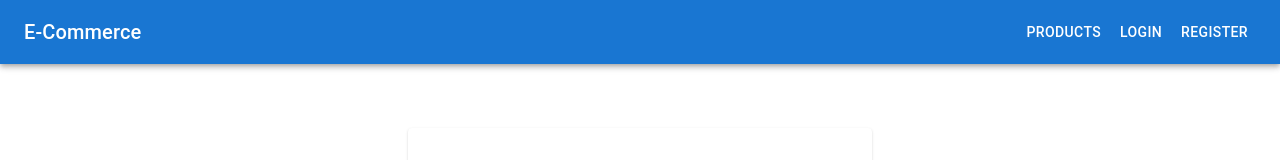
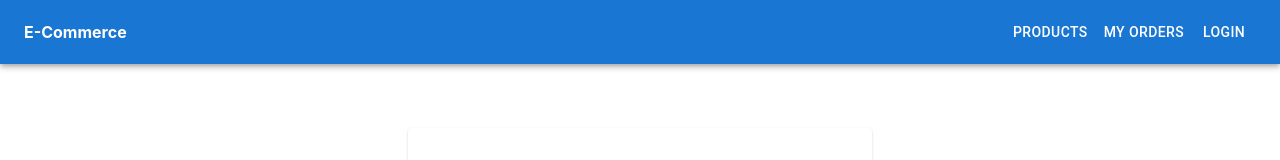
Before and after one commit to NabilShah/ecom-frontend, a React (Create React App) app: page /admin/login in a window 1280 px wide. Shown: the top 160 px of the page. Built offline with nearby package versions, Linux system fonts and the light colour scheme; no server answers.

Commit message:
updated code

```diff
--- a/src/admin/AdminLayout.jsx
+++ b/src/admin/AdminLayout.jsx
@@ -7,17 +7,14 @@ import { Box } from "@mui/material";
 export default function AdminLayout({ children }) {
   const { user } = useContext(AuthContext);
 
-  // Protect admin routes
   if (!user || user.role !== "admin") {
     return <Navigate to="/admin/login" />;
   }
 
   return (
-    <Box display="flex">
+    <Box sx={{ minHeight: "100vh", p: 2 }}>
       <Sidebar />
-      <Box flexGrow={1} p={3} sx={{ background: "#f5f5f5", minHeight: "100vh" }}>
-        {children}
-      </Box>
+      {children}
     </Box>
   );
 }
--- a/src/admin/Sidebar.jsx
+++ b/src/admin/Sidebar.jsx
@@ -1,31 +1,68 @@
-import { Drawer, List, ListItemButton, ListItemText, Toolbar } from "@mui/material";
+import { useState } from "react";
+import {
+  Drawer,
+  List,
+  ListItemButton,
+  ListItemText,
+  Fab,
+  Box
+} from "@mui/material";
+
+import MenuIcon from "@mui/icons-material/Menu";
+import CloseIcon from "@mui/icons-material/Close";
 import { Link } from "react-router-dom";
 
 export default function Sidebar() {
+  const [open, setOpen] = useState(false);
+
   return (
-    <Drawer variant="permanent" sx={{ width: 240 }}>
-      <Toolbar />
+    <>
+      {/* Floating Sticky Menu Button */}
+      <Fab
+        color="primary"
+        onClick={() => setOpen(!open)}
+        sx={{
+          position: "fixed",
+          bottom: 20,
+          left: 20,
+          zIndex: 2000
+        }}
+      >
+        {open ? <CloseIcon /> : <MenuIcon />}
+      </Fab>
+
+      {/* Sidebar Drawer */}
+      <Drawer
+        anchor="left"
+        open={open}
+        onClose={() => setOpen(false)}
+      >
+        <Box sx={{ width: 260, mt: 4 }}>
           <List>
-        <ListItemButton component={Link} to="/admin/dashboard">
+
+            <ListItemButton component={Link} to="/admin/dashboard" onClick={() => setOpen(false)}>
               <ListItemText primary="Dashboard" />
             </ListItemButton>
 
-        <ListItemButton component={Link} to="/admin/products">
+            <ListItemButton component={Link} to="/admin/products" onClick={() => setOpen(false)}>
               <ListItemText primary="Products" />
             </ListItemButton>
 
-        <ListItemButton component={Link} to="/admin/orders">
+            <ListItemButton component={Link} to="/admin/orders" onClick={() => setOpen(false)}>
               <ListItemText primary="Orders" />
             </ListItemButton>
 
-        <ListItemButton component={Link} to="/admin/delivery-partners">
+            <ListItemButton component={Link} to="/admin/delivery-partners" onClick={() => setOpen(false)}>
               <ListItemText primary="Delivery Partners" />
             </ListItemButton>
 
-        <ListItemButton component={Link} to="/admin/live-status">
+            <ListItemButton component={Link} to="/admin/live-status" onClick={() => setOpen(false)}>
               <ListItemText primary="Live Status" />
             </ListItemButton>
+
           </List>
+        </Box>
       </Drawer>
+    </>
   );
 }
--- a/src/components/Navbar.jsx
+++ b/src/components/Navbar.jsx
@@ -1,26 +1,42 @@
-import { AppBar, Toolbar, Typography, Button, Box } from "@mui/material";
+import { useContext } from "react";
+import { AuthContext } from "../context/AuthContext";
 import { Link } from "react-router-dom";
+import { AppBar, Toolbar, Button, Box } from "@mui/material";
 
-export default function Navbar({ loggedIn, onLogout }) {
+export default function Navbar() {
+  const { user, logout } = useContext(AuthContext);
+
+  const isAdmin = user?.role === "admin";
+
   return (
-    <AppBar position="static">
-      <Toolbar>
-        <Typography variant="h6" sx={{ flexGrow: 1 }}>
+    <AppBar position="sticky" sx={{ mb: 2 }}>
+      <Toolbar sx={{ display: "flex", justifyContent: "space-between" }}>
+
+        {/* Logo */}
+        <Box component={Link} to="/" sx={{ textDecoration: "none", color: "#fff", fontWeight: 700 }}>
           E-Commerce
-        </Typography>
+        </Box>
 
+        {/* Right Side */}
         <Box>
-          <Button color="inherit" component={Link} to="/products">Products</Button>
+          {isAdmin ? (
+            // ADMIN NAVBAR
+            <Button color="inherit" onClick={logout}>Logout</Button>
+          ) : (
+            // CUSTOMER NAVBAR
+            <>
+              <Button color="inherit" component={Link} to="/products">Products</Button>
+              <Button color="inherit" component={Link} to="/orders">My Orders</Button>
 
-          {loggedIn ? (
-            <Button color="inherit" onClick={onLogout}>Logout</Button>
-          ) : (
-            <>
-              <Button color="inherit" component={Link} to="/login">Login</Button>
-              <Button color="inherit" component={Link} to="/register">Register</Button>
+              {!user ? (
+                <Button color="inherit" component={Link} to="/login">Login</Button>
+              ) : (
+                <Button color="inherit" onClick={logout}>Logout</Button>
+              )}
             </>
           )}
         </Box>
+
       </Toolbar>
     </AppBar>
   );
```
Lines whose indentation alone changed are shown as unchanged.
